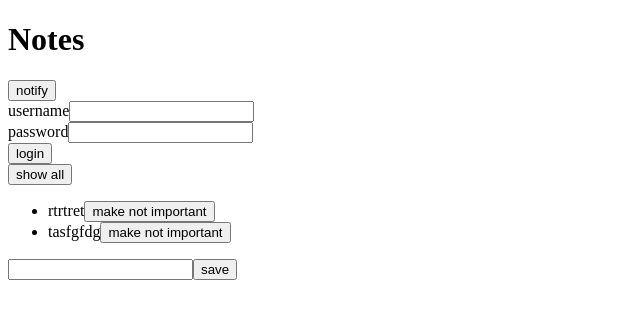
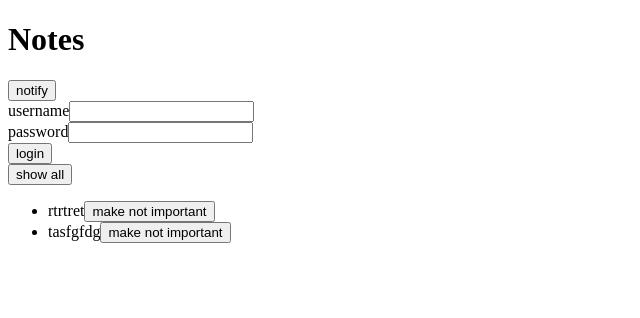
Before and after one commit to sohail-khan470/fso-frontend, a React (Vite) app: page / in a window 1280 px wide. Shown: the top 318 px of the page, without its empty margins (0-640 px from the left). Built offline with nearby package versions, Linux system fonts and the light colour scheme; data requests are answered from the project's data file.

Commit message:
added token auth

```diff
--- a/src/App.jsx
+++ b/src/App.jsx
@@ -1,87 +1,89 @@
-import Note from "./components/Note"
-import { useEffect, useState } from "react"
-import noteService from "./api/note-service"
-import { ToastContainer,toast } from "react-toastify"
-import userService from "./api/user-service"
-
-
+import Note from "./components/Note";
+import { useEffect, useState } from "react";
+import noteService from "./api/note-service";
+import { ToastContainer, toast } from "react-toastify";
+import userService from "./api/user-service";
 
 const App = () => {
-  const [notes,setNotes] = useState([])
-  const [newNote,setNewNote] = useState("");
-  const [showAll,setShowAll] = useState(false);
-  const [username,setUsername] = useState("");
-  const [password,setPassword] = useState("");
-  const [user,setUser] = useState(null);
+  const [notes, setNotes] = useState([]);
+  const [newNote, setNewNote] = useState("");
+  const [showAll, setShowAll] = useState(false);
+  const [username, setUsername] = useState("");
+  const [password, setPassword] = useState("");
+  const [user, setUser] = useState(null);
+  console.log(notes)
 
-  useEffect(()=>{
-    const getAll = async()=>{
+  useEffect(() => {
+    const getAll = async () => {
       const notes = await noteService.getAll();
       setNotes(notes);
-    }
+    };
 
     getAll();
-  },[])
+  }, []);
 
-
-
-  const addNote = async(event)=>{
+  const addNote = async (event) => {
     event.preventDefault();
     const noteObject = {
       content: newNote,
       important: Math.random() < 0.5,
-    }
+    };
     await noteService.create(noteObject);
     setNotes(notes.concat(noteObject));
-    setNewNote("")
+    setNewNote("");
+  };
 
-  }
-
-  const handleNoteChange = (event)=>{
-    setNewNote(event.target.value)
-    console.log(event.target.value);
-  }
-
-  const handleLogin = async(event) => {
-    event.preventDefault()
-    const user = await userService.login({username,password});
-    setUser(user);
-    setUsername("");
+  const handleNoteChange = (event) => {
+    setNewNote(event.target.value);
+  };
 
 
+  const handleLogin = async (event) => {
+    event.preventDefault();
+    const user = await userService.login({ username, password });
+    noteService.setToken(user.token);
+    setUser(user);
+    if(!user){
+      toast("Invalid Credentials please try again")
+    }
+    setUsername("");
+    setPassword("");
 
-    console.log('logging in with', username, password)
-  }
-
+    if(user){
+      toast(`Logging in with the user ${user.username}`)
+    }
+  };
 
   const toggleImportance = async (id) => {
-    const note = notes.find((n) => n.id === id);
+    const note = notes.find((n) => n._id === id);
+    console.log(note)
     const updatedNote = { ...note, important: !note.important };
     await noteService.update(id, updatedNote);
-    setNotes(notes.map((n) => (n.id === id ? updatedNote : n)));
+    setNotes(notes.map((n) => (n._id === id ? updatedNote : n)));
   };
 
-  const notesToShow = showAll ? notes : notes.filter((note)=>note.important === true)
-  const notify = ()=>{toast("Notification working")}
+  const notesToShow = showAll
+    ? notes
+    : notes.filter((note) => note.important === true);
+  const notify = () => {
+    toast("Notification working");
+  };
 
-  return (
-    <div>
-      <h1>Notes</h1>
-      <ToastContainer/>
-      <button onClick={notify}>notify</button>
+  const loginForm = () => {
+    return (
       <form onSubmit={handleLogin}>
         <div>
           username
-            <input
+          <input
             type="text"
             value={username}
-            name="Username"
+            name="username"
             onChange={({ target }) => setUsername(target.value)}
           />
         </div>
         <div>
           password
-            <input
+          <input
             type="password"
             value={password}
             name="Password"
@@ -90,27 +92,43 @@ const App = () => {
         </div>
         <button type="submit">login</button>
       </form>
+    );
+  };
+  const noteForm = () => {
+    return (
+      <div>
+        <h2>Add Note</h2>
+        <form onSubmit={addNote}>
+          <input onChange={handleNoteChange} value={newNote} />
+          <button type="submit">save</button>
+        </form>
+      </div>
+    );
+  };
+  return (
+    <div>
+      <h1>Notes</h1>
+      <ToastContainer />
+      <button onClick={notify}>notify</button>
 
-
+      {!user  ? loginForm()  :
+      <div>
+        {/* <p>{user.name} logged-in</p> */}
+        {noteForm()}
+      </div>}
 
       <div>
         <button onClick={() => setShowAll(!showAll)}>
-          show {showAll ? 'important' : 'all'}
+          show {showAll ? "important" : "all"}
         </button>
       </div>
       <ul>
-        {notesToShow.map(note => (
-            <Note note={note} key={note.id} toggleImportance={toggleImportance}/>
-        )
-        )}
+        {notesToShow.map((note) => (
+          <Note note={note} key={note._id} toggleImportance={toggleImportance} />
+        ))}
       </ul>
-      <form onSubmit={addNote}>
-        <input onChange={handleNoteChange} value={newNote}/>
-        <button type="submit">save</button>
-      </form>
     </div>
-  )
-}
+  );
+};
 
-
-export default App
+export default App;
--- a/src/api/note-service.js
+++ b/src/api/note-service.js
@@ -1,6 +1,11 @@
 import axios from "axios";
 
 const baseUrl = "http://localhost:4100/notes";
+let token = null;
+
+const setToken = (newToken) => {
+  token = `Bearer ${newToken}`;
+};
 
 const getAll = async () => {
   try {
@@ -13,8 +18,14 @@ const getAll = async () => {
 };
 
 const create = async (newObject) => {
+  const config = {
+    headers: {
+      Authorization: token,
+    },
+  };
+
   try {
-    const response = await axios.post(baseUrl, newObject);
+    const response = await axios.post(baseUrl, newObject, config);
     return response.data;
   } catch (error) {
     console.log("error creating note");
@@ -54,6 +65,7 @@ const noteService = {
   update,
   remove,
   findOne,
+  setToken,
 };
 
 export default noteService;
--- a/src/components/Note.jsx
+++ b/src/components/Note.jsx
@@ -5,7 +5,7 @@ const Note = ({ note, toggleImportance }) => {
   return (
     <li>
       {note.content}
-      <button onClick={()=>toggleImportance(note.id)}>{label}</button>
+      <button onClick={()=>toggleImportance(note._id)}>{label}</button>
     </li>
   )
 }
--- a/src/main.jsx
+++ b/src/main.jsx
@@ -1,24 +1,8 @@
 import ReactDOM from 'react-dom/client'
 import App from './App'
 
-const notes = [
-  {
-    id: 1,
-    content: 'HTML is easy',
-    important: true
-  },
-  {
-    id: 2,
-    content: 'Browser can execute only JavaScript',
-    important: false
-  },
-  {
-    id: 3,
-    content: 'GET and POST are the most important methods of HTTP protocol',
-    important: true
-  }
-]
+
 
 ReactDOM.createRoot(document.getElementById('root')).render(
-  <App notes={notes} />
+  <App />
 )
```
